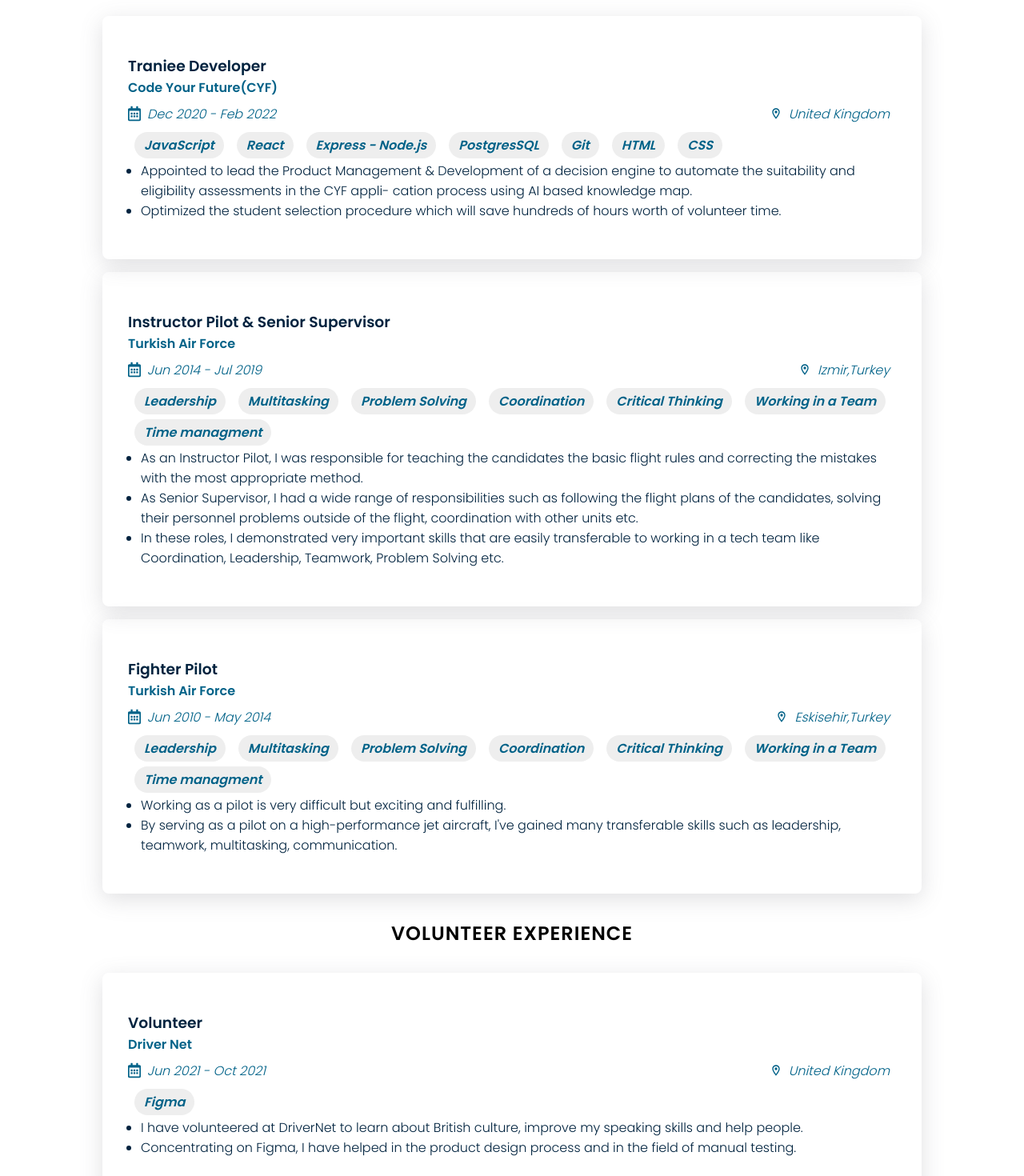
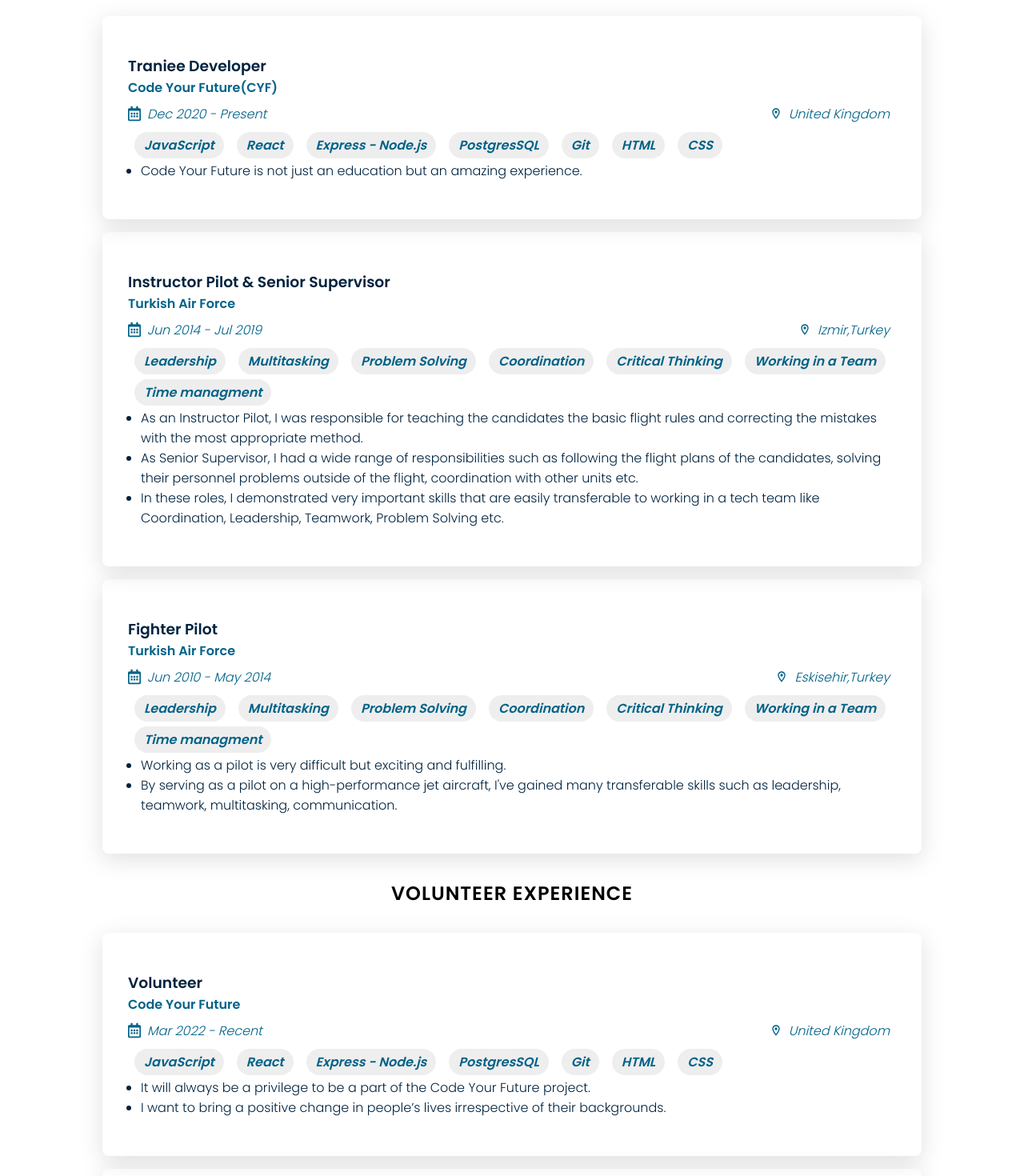
Before and after one commit to musayuksel/CV, a React (Create React App) app: page / in a window 1280 px wide. Shown: the part 1160-2630 px from the top of the page at 80% size. Built offline with nearby package versions, Linux system fonts and the light colour scheme.

Commit message:
Add volunter experience

```diff
--- a/src/App.js
+++ b/src/App.js
@@ -29,7 +29,7 @@
           role={"Traniee Developer"}
           organization={"Code Your Future(CYF)"}
           startDate={"Dec 2020"}
-          endDate={"Feb 2022"}
+          endDate={"Present"}
           location={"United Kingdom"}
           skills={[
             "JavaScript",
@@ -41,8 +41,7 @@
             "CSS",
           ]}
           explanations={[
-            "Appointed to lead the Product Management & Development of a decision engine to automate the suitability and eligibility assessments in the CYF appli- cation process using AI based knowledge map.",
-            "Optimized the student selection procedure which will save hundreds of hours worth of volunteer time.",
+            "Code Your Future is not just an education but an amazing experience.",
           ]}
         />
         <ExperienceCard
@@ -87,6 +86,26 @@
           ]}
         />
         <h2>VOLUNTEER EXPERIENCE</h2>
+        <ExperienceCard
+          role={"Volunteer"}
+          organization={"Code Your Future"}
+          startDate={"Mar 2022"}
+          endDate={"Recent"}
+          location={"United Kingdom"}
+          skills={[
+            "JavaScript",
+            "React",
+            "Express - Node.js",
+            "PostgresSQL",
+            "Git",
+            "HTML",
+            "CSS",
+          ]}
+          explanations={[
+            "It will always be a privilege to be a part of the Code Your Future project.",
+            "I want to bring a positive change in people’s lives irrespective of their backgrounds.",
+          ]}
+        />
         <ExperienceCard
           role={"Volunteer"}
           organization={"Driver Net"}
```
